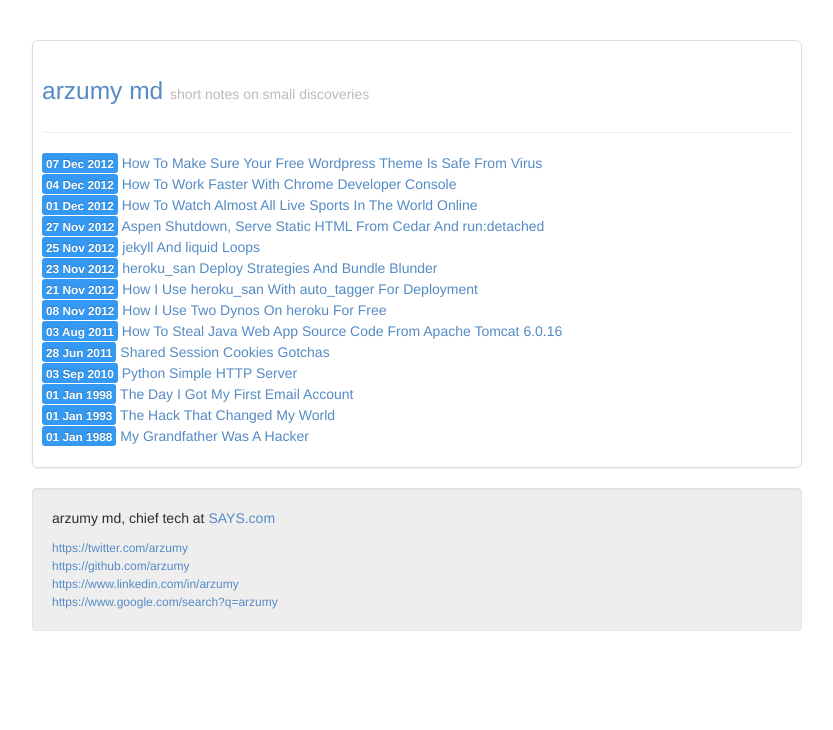
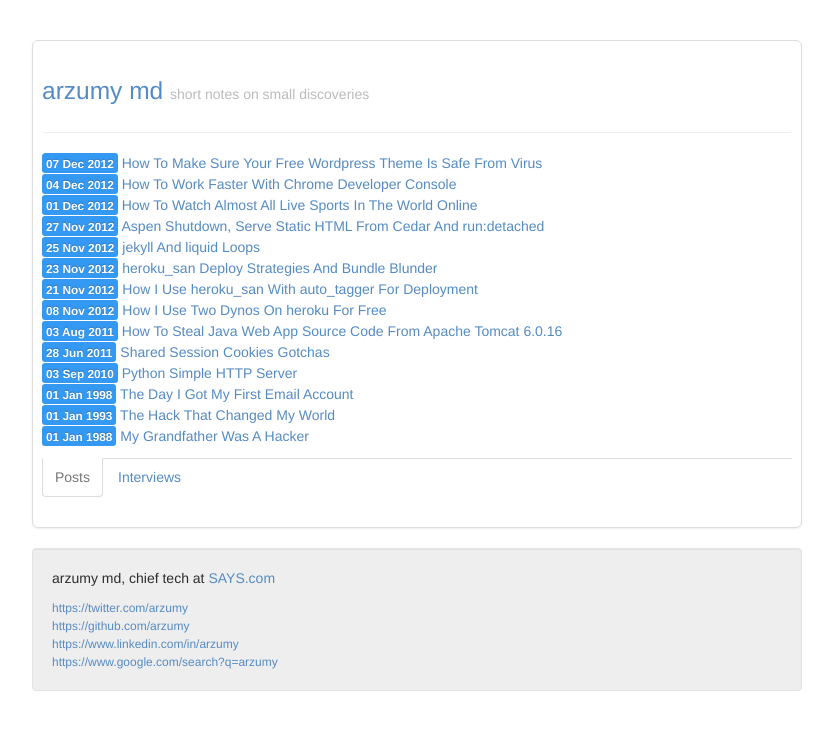
Before and after one commit to arzumy/arzumy.github.com, a Jekyll site: the page built from index.html, in a window 1280 px wide. Shown: the top 730 px of the page, without its empty margins (223-1056 px from the left). Built offline with Jekyll 4.4.1, drawn with Linux system fonts in a browser that asks for light colours; nearby versions of some CDN libraries; some web fonts are replaced.

Commit message:
added tab and interviews sections

```diff
--- a/_includes/analytics.html
+++ b/_includes/javascripts.html
@@ -1,3 +1,5 @@
+<script src="//ajax.googleapis.com/ajax/libs/jquery/1.8.3/jquery.min.js"></script>
+<script src="/assets/js/bootstrap.min.js"></script>
 <script type="text/javascript">
 
   var _gaq = _gaq || [];
--- a/_layouts/default.html
+++ b/_layouts/default.html
@@ -32,6 +32,6 @@
     	</div>
 			{% include footer.html %}
 		</div>
-		{% include analytics.html %}
+		{% include javascripts.html %}
 	</body>
 </html>
--- a/_layouts/page.html
+++ b/_layouts/page.html
@@ -30,6 +30,6 @@
     	</div>
 			{% include footer.html %}
 		</div>
-		{% include analytics.html %}
+		{% include javascripts.html %}
 	</body>
 </html>
--- a/index.html
+++ b/index.html
@@ -3,8 +3,33 @@
 title: arzumy md
 ---
 
-<ul class="unstyled">
-  {% for post in site.posts %}
-    <li><span class="label label-info">{{ post.date | date_to_string }}</span> <a href="{{ post.url }}">{{ post.title }}</a></li>
-  {% endfor %}
-</ul>
+<div class="tabbable tabs-below">
+  <div class="tab-content">
+    <div class="tab-pane active" id="posts">
+      <ul class="unstyled">
+        {% for post in site.posts %}
+          <li>
+            <span class="label label-info">{{ post.date | date_to_string }}</span> <a href="{{ post.url }}">{{ post.title }}</a>
+          </li>
+        {% endfor %}
+      </ul>
+    </div>
+    <div class="tab-pane" id="interviews">
+      <ul class="unstyled">
+        <li>
+          <span class="label label-info">12 Jan 2012</span> <a href="http://bfm.my/lifehacks.html">BFM 89.9: The Business Station - Lifehacks</a>
+        </li>
+        <li>
+          <span class="label label-info">28 Sep 2011</span> <a href="http://www.bfm.my/techtalk_hackweekday2011.html">BFM 89.9: The Business Station - HackWEEKDAY 2011</a>
+        </li>
+        <li>
+          <span class="label label-info">01 Sep 2005</span> <a href="http://www.nib.com.my/archives/text/view/9426915?pos=3&hide_header=1&resultset=nstpec%3Awww/cross-search/search.php%3A_1355414435%3Aresultset">New Straits Times: Computimes - Hacking competition winners</a>
+        </li>
+      </ul>
+    </div>
+  </div>
+  <ul class="nav nav-tabs">
+    <li class="active"><a href="#posts" data-toggle="tab">Posts</a></li>
+    <li><a href="#interviews" data-toggle="tab">Interviews</a></li>
+  </ul>
+</div>
```
Also changed, not shown: _includes/header.html (line endings or trailing spaces), assets/js/bootstrap.min.js (added).
